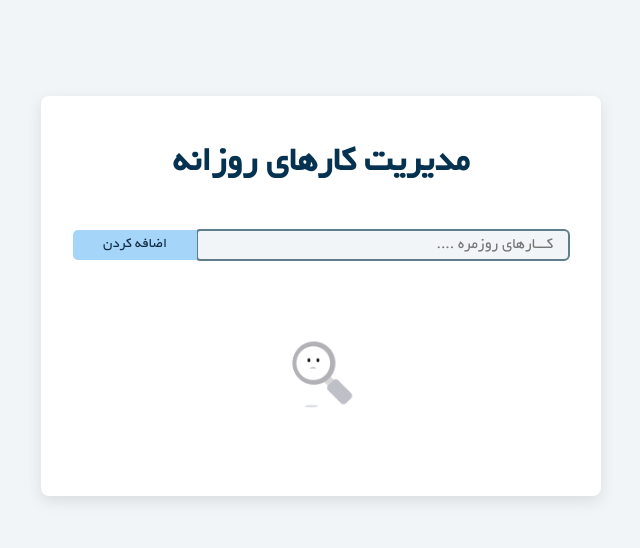
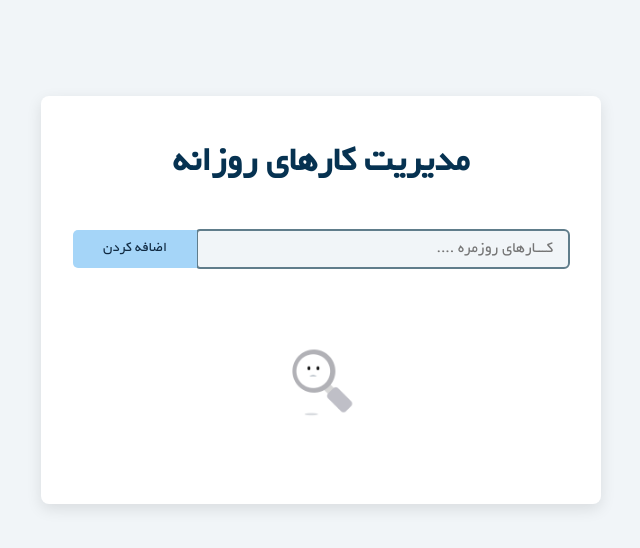
Before and after one commit to mohammadreza-rasolzadeh/Todolist-app, a React (Create React App) app: page / in a window 1280 px wide. Shown: the top 548 px of the page, without its empty margins (432-1072 px from the left). Built offline with nearby package versions, Linux system fonts and the light colour scheme.

Commit message:
Editing the style of components

```diff
--- a/src/index.css
+++ b/src/index.css
@@ -75,7 +75,7 @@ body {
     color: #617d98;
     outline-color: #607d8b;
     border: 0;
-    padding: 0.25rem 1rem 0.25rem 0;
+    padding: 0.5rem 1rem 0.5rem 0;
     border-top-right-radius: 5px;
     border-bottom-right-radius: 5px;
 }
@@ -87,7 +87,7 @@ body {
     font-size: 0.9rem;
     text-align: center;
     line-height: 1.5;
-    padding: 0.25rem 1rem;
+    padding: 0.5rem 1rem;
     border: 0;
     border-top-left-radius: 5px;
     border-bottom-left-radius: 5px;
@@ -144,7 +144,7 @@ body {
     /* color: #617d98; */
     outline: 0;
     border: 0;
-    padding: 0.25rem 1rem;
+    padding: 0.5rem 1rem;
     border-top-right-radius: 4px;
     border-bottom-right-radius: 4px;
 }
@@ -223,7 +223,7 @@ body {
 
 .clear-btn {
     margin: 0 auto;
-    padding: 0.25rem 4rem;
+    padding: 0.5rem 4rem;
     display: grid;
     color: #bb2525;
     background: transparent;
@@ -262,7 +262,22 @@ body {
     }
 }
 
+@media screen and (max-width: 363px) {
+    .search-and-category-container {
+        gap: 1rem;
+    }
+    .todo-search {
+        width: 100%;
+    }
+    .category {
+        width: 100%;
+    }
+}
+
 @media screen and (max-width: 340px) {
+    .input-group {
+        gap: 1rem;
+    }
     .todo-input {
         width: 100%;
         border-radius: 5px;
@@ -271,25 +286,19 @@ body {
         width: 100%;
         border-radius: 5px;
     }
-    .todo-search {
-        width: 100%;
-    }
-    .category {
-        width: 100%;
-    }
     .clear-btn {
         padding: 0.25rem 2rem;
     }
 }
 
- ::-webkit-scrollbar-thumb {
+::-webkit-scrollbar-thumb {
     border-radius: 20px;
     border: "2px solid";
     border-color: #dbdbdb;
     background: rgba(211, 211, 211, 1);
 }
 
- ::-webkit-scrollbar {
+::-webkit-scrollbar {
     width: 8px;
     height: 8px;
 }
```
Also changed, not shown: 1 other file (tests, documents, lock files or other folders).
